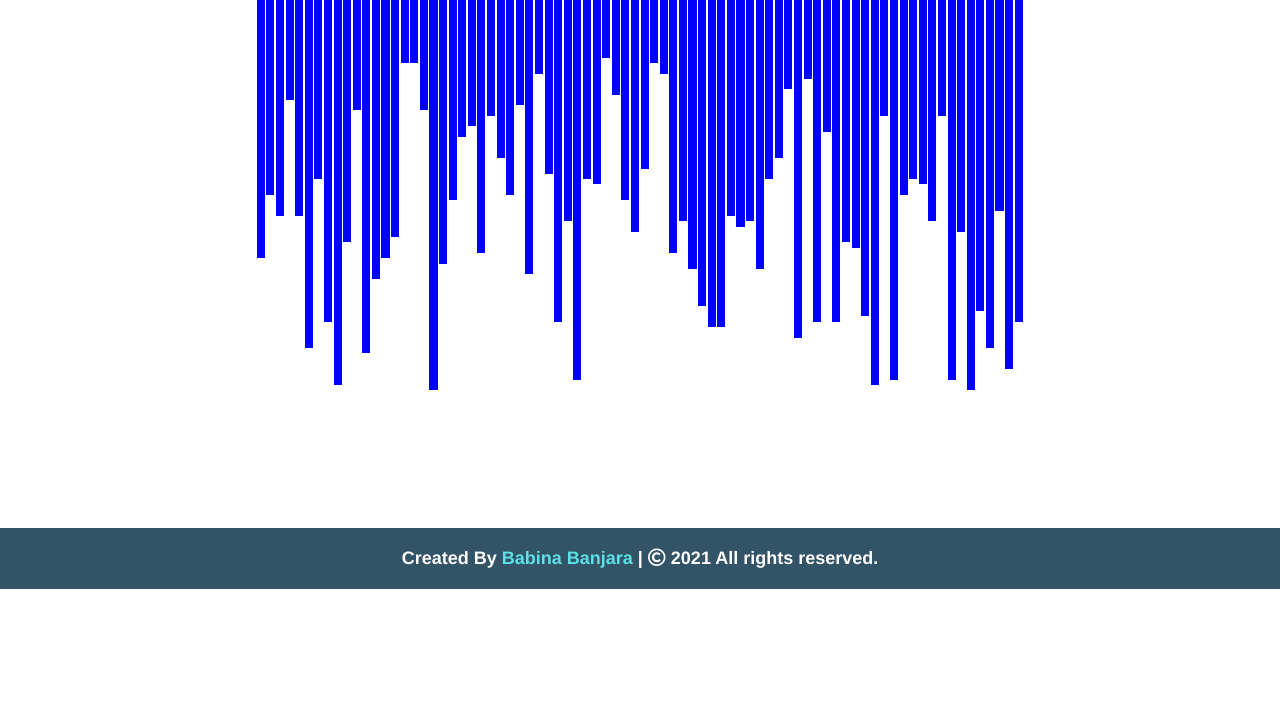
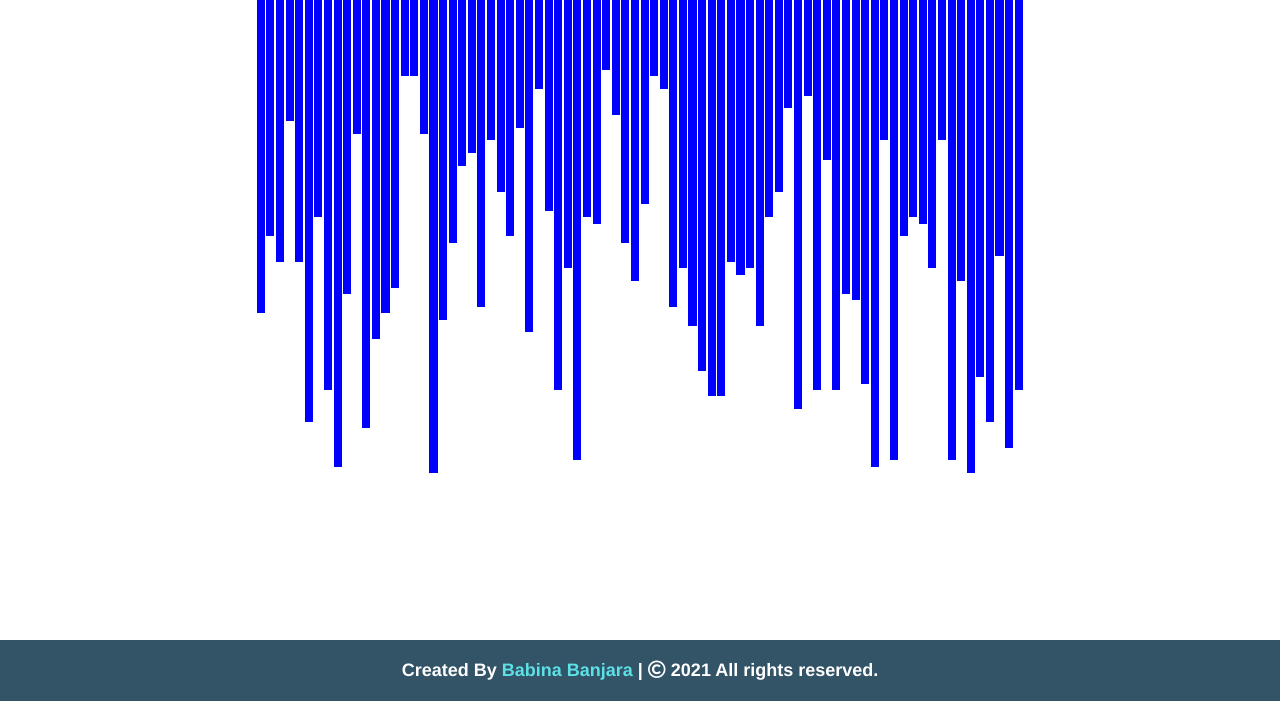
Before and after one commit to bbabina/Sorting-Visualizer, a PHP site: page / in a window 1280 px wide. Shown: the part 159-860 px from the top of the page. Before the commit the page ends 748 px from the top, so only its background shows below. Run offline with PHP 8.4, Linux system fonts and the light colour scheme.

Commit message:
changed style.css

```diff
--- a/style.css
+++ b/style.css
@@ -131,7 +131,7 @@ section #array_container {
     display: -ms-flexbox;
     display: flex;
     width: 100%;
-    height: 66vh;
+    height: 80vh;
 }
 
 section #Info_Cont2 {
```
